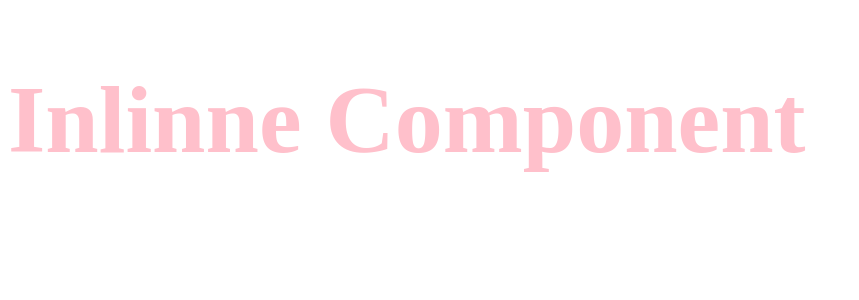
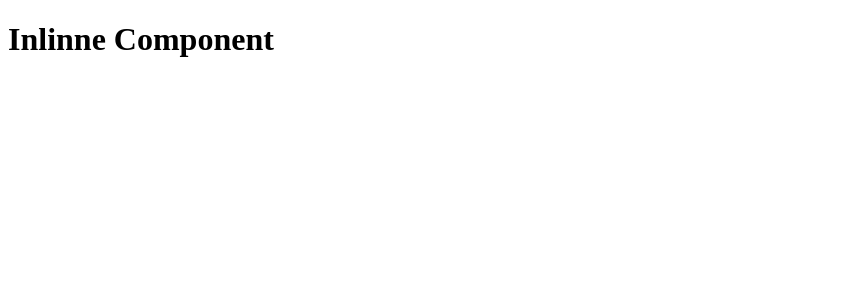
Before and after one commit to keshavnagar/to-do-app, a React (Vite) app: page / in a window 1280 px wide. Shown: the top 300 px of the page, without its empty margins (0-859 px from the left). Built offline with nearby package versions, Linux system fonts and the light colour scheme.

Commit message:
add style sheet wali css

```diff
--- a/src/components/InlineComponent.jsx
+++ b/src/components/InlineComponent.jsx
@@ -1,8 +1,9 @@
+import '..css/style.css';
 const header = { color: "pink", fontSize: "6rem" };
 const InlineComponent = () => {
   return (
     <>
-      <h1 style={header}>Inlinne Component</h1>
+      <h1 className="header">Inlinne Component</h1>
     </>
   );
 };
--- /dev/null
+++ b/src/css/style.css
@@ -0,0 +1,5 @@
+.header{
+    color: brown;
+    font-size: 2rem;
+    background-color: rgb(217, 56, 254);
+}
```
